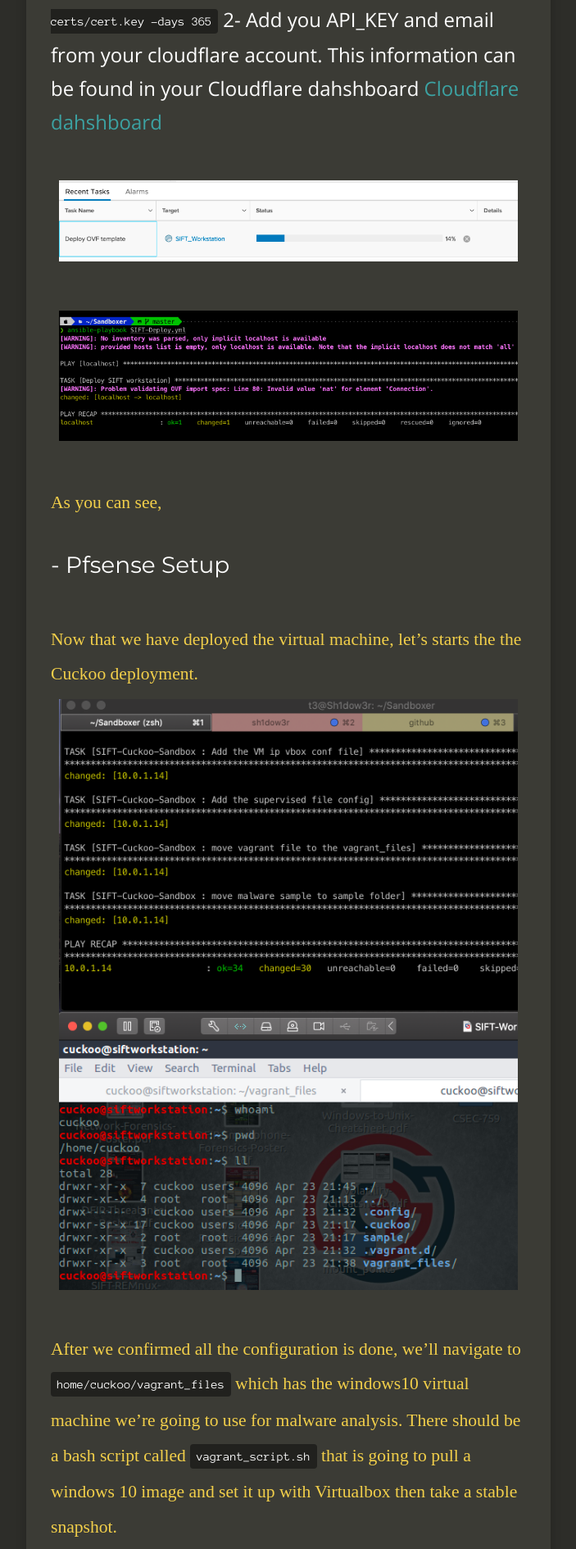
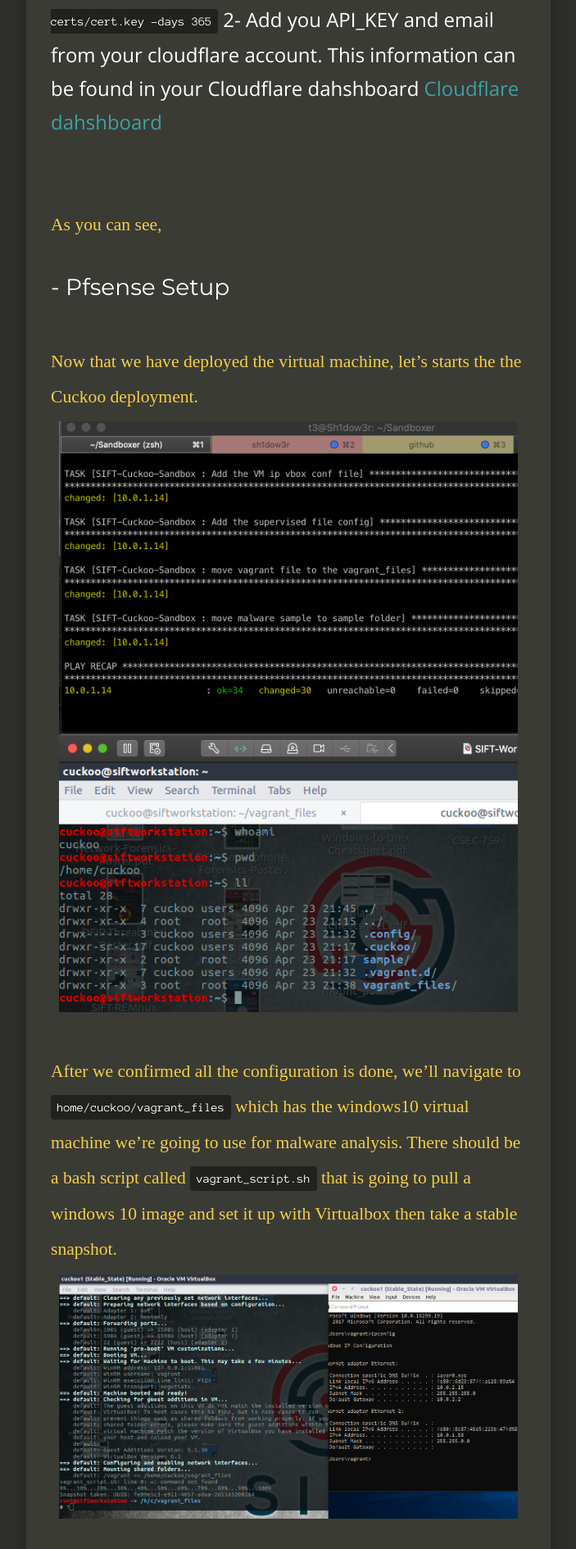
Before and after one commit to sh1dow3r/layer0, a Jekyll site: the page built from _posts/2020-11-22-Securing_HomeLab_Access.md, in a window 1280 px wide. Shown: the part 2288-4178 px from the top of the page at 82% size, without its empty margins (288-991 px from the left). Built offline with Jekyll 4.4.1, drawn with Linux system fonts in a browser that asks for light colours; nearby versions of some CDN libraries; comment, search, counter and statistics services are not loaded.

Commit message:
fixing VM setup

```diff
--- a/_posts/2020-11-22-Securing_HomeLab_Access.md
+++ b/_posts/2020-11-22-Securing_HomeLab_Access.md
@@ -50,9 +50,6 @@ In this dicrtory you will need to apply two task
 `mkdir -p certs; openssl req -x509 -newkey rsa:4096 -nodes -out certs/cert.crt -keyout certs/cert.key -days 365`
 2- Add you API_KEY and email from your cloudflare account. This information can be found in your Cloudflare dahshboard  [Cloudflare dahshboard]( https://dash.cloudflare.com/)
 
-<img src="https://raw.githubusercontent.com/sh1dow3r/layer0/gh-pages/_posts/img/Sandbox/SIFT_Deploment_vCenter.png"/>
-
-<img src="https://raw.githubusercontent.com/sh1dow3r/layer0/gh-pages/_posts/img/Sandbox/Ansible_output_after_vcenter_deployment.png"/>
 <span style="color: #f2cf4a; font-family: Babas; font-size: 0.9em;">
 As you can see,
 
```
